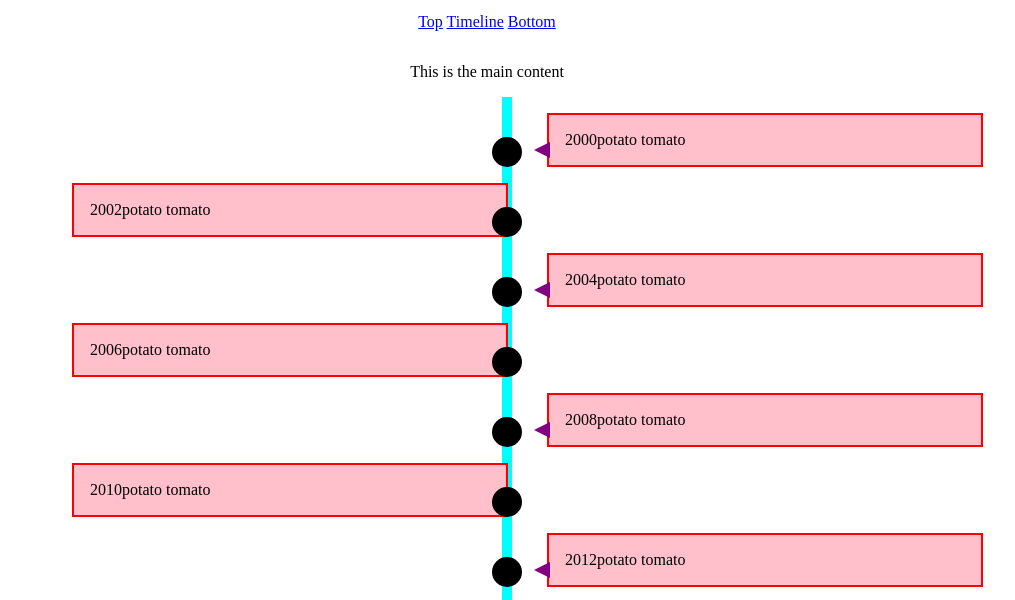
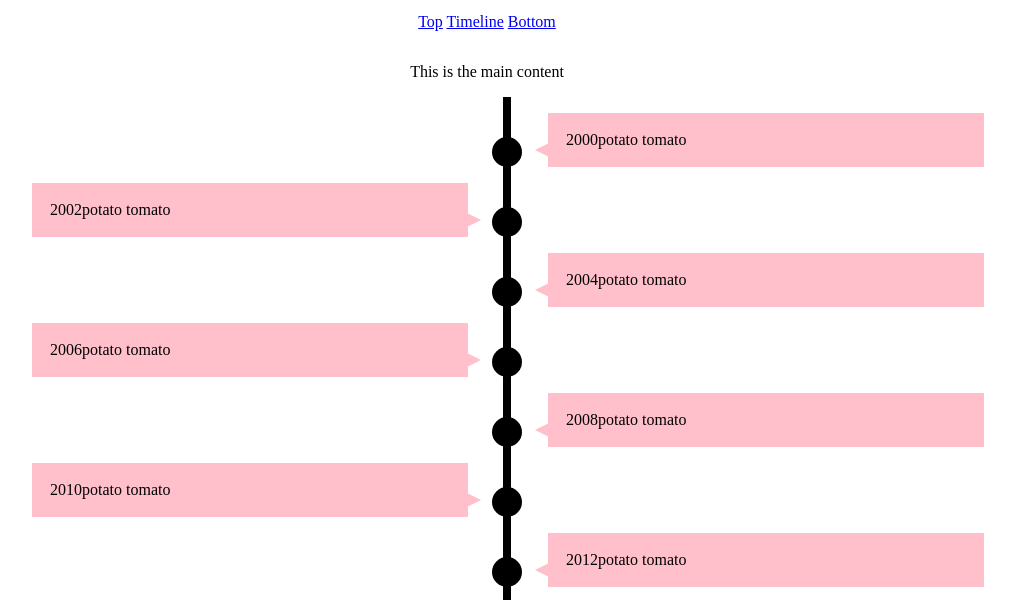
Before and after one commit to aim4/responsive-timeline, a plain HTML site: page index.html in a window 1280 px wide. Shown: the part 141-741 px from the top of the page, without its empty margins (153-1168 px from the left). Drawn offline with nearby package versions, Linux system fonts and the light colour scheme.

Commit message:
Change color of divs and timeline

```diff
--- a/styles.css
+++ b/styles.css
@@ -28,10 +28,10 @@ main {
     text-align: left;
 
     /* Creates vertical line */
-    width: 10px; /* Make thin so it looks like a line */
+    width: 8px; /* Make thin so it looks like a line */
     margin: 0 auto; /* Make first element touch top of parent el and center it */
     padding-top: 1em;
-    background: cyan;
+    background: black;
 }
 
 /* Create the circle markers on timeline */
@@ -56,7 +56,7 @@ main {
     /* No change? */
     width: 400px;
     padding: 1em; /* Ball stays aligned with bottom of div content */
-    border: 2px solid red;
+    border: 2px solid pink;
     background: pink;
 }
 
@@ -80,18 +80,18 @@ main {
 .timeline-list li:nth-child(odd) div::before {
     left: -15px;
     border-width: 8px 16px 8px 0; /* Make triangle pointing left */
-    border-color: transparent purple transparent transparent;
+    border-color: transparent pink transparent transparent;
 }
 
 
 /* Move the div content of timeline-event to left side if even */
 .timeline-list li:nth-child(even) div {
-    left: -430px;
+    left: -471px;
 }
 
 /* Creates triangle */
 .timeline-list li:nth-child(even) div::before {
     right: -15px;
     border-width: 8px 0 8px 16px; /* Make triangle pointing right */
-    border-color: transparent transparent transparent purple;
+    border-color: transparent transparent transparent pink;
 }
```
